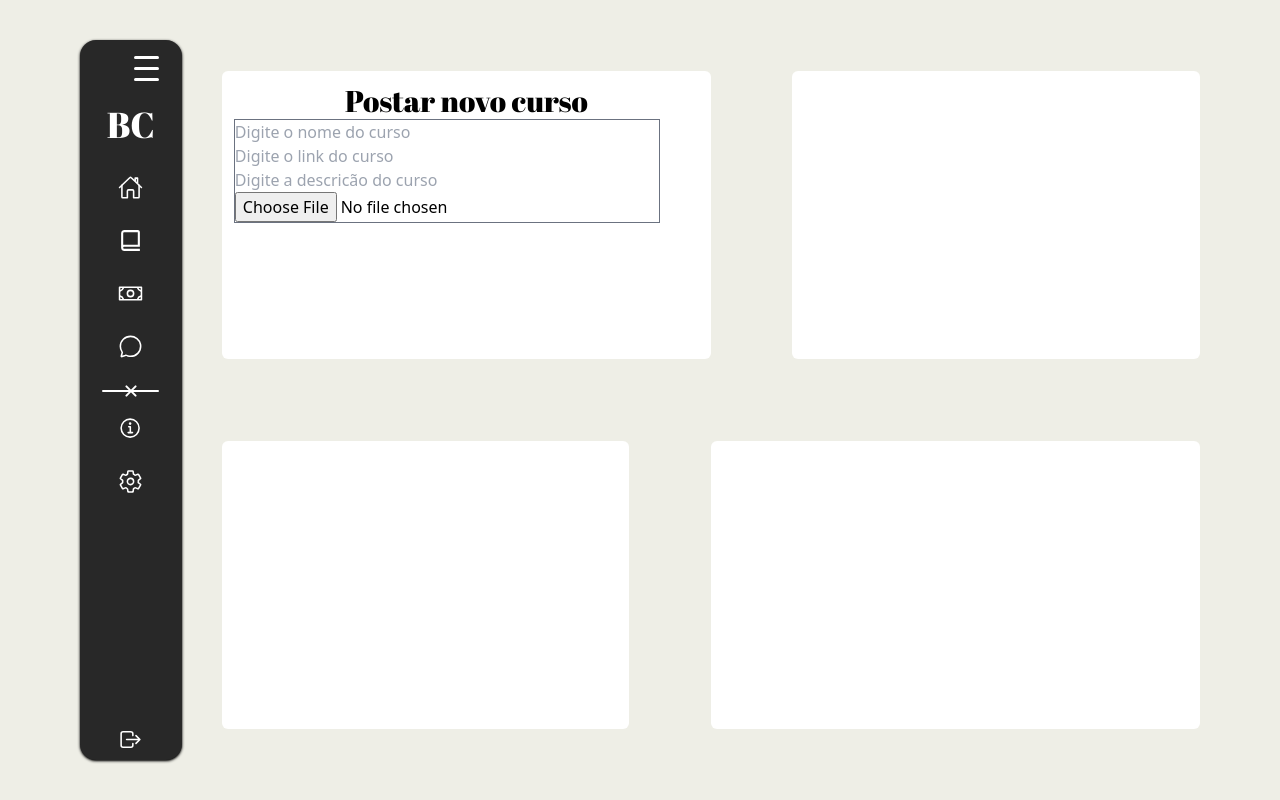
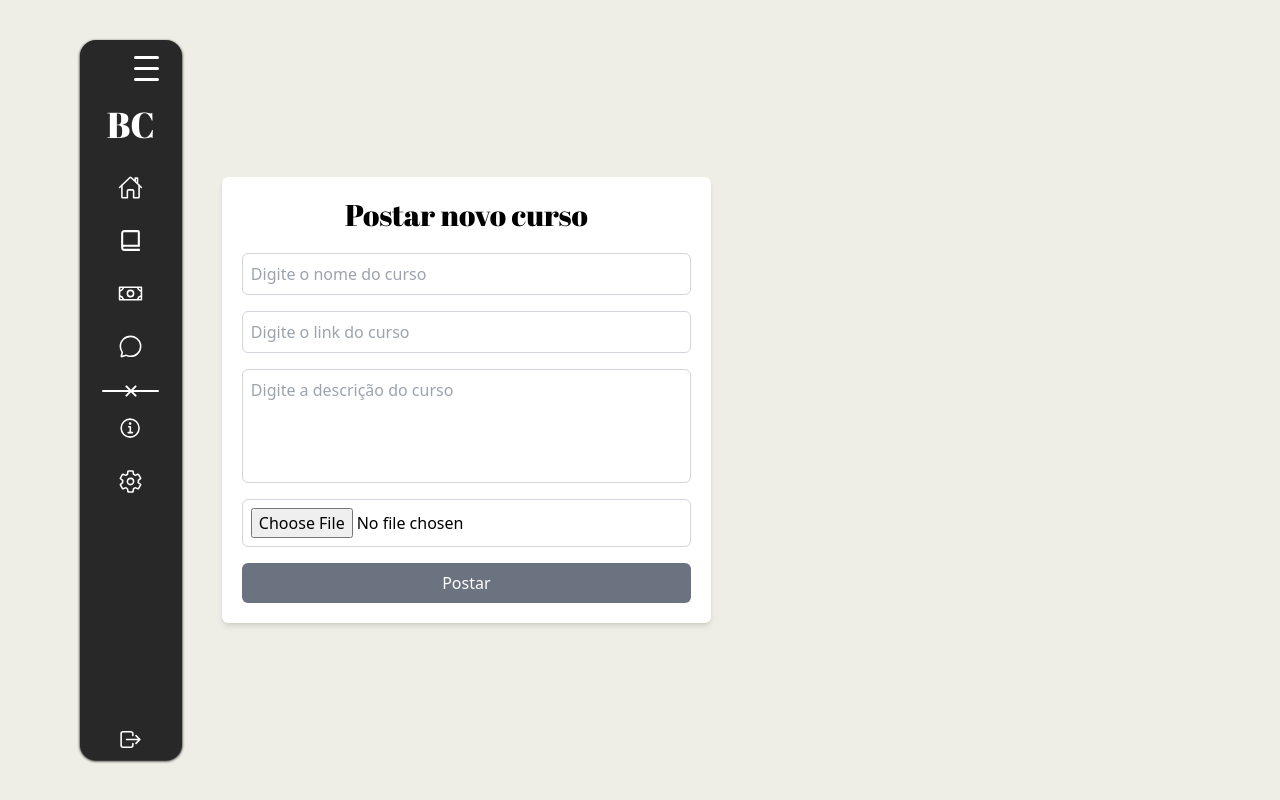
Before and after one commit to Fabrioco/hotmart, a React (Vite) app: page /admin in a window 1280 px wide. Built offline with nearby package versions, Linux system fonts and the light colour scheme.

Commit message:
:sparkles: feat: Sistema de upload de videos

```diff
--- a/package.json
+++ b/package.json
@@ -10,6 +10,7 @@
     "preview": "vite preview"
   },
   "dependencies": {
+    "browser-image-compression": "^2.0.2",
     "chart.js": "^4.4.7",
     "firebase": "^11.0.2",
     "react": "^18.3.1",
--- /dev/null
+++ b/src/pages/Admin/components/UploadVideo/index.tsx
@@ -0,0 +1,146 @@
+import React from "react";
+import { useNotification } from "../../../../contexts/notificationContext";
+import imageCompression from "browser-image-compression";
+import { doc, setDoc } from "firebase/firestore";
+import { db } from "../../../../services/firebaseConnection";
+
+export const UploadVideo = () => {
+  const [title, setTitle] = React.useState<string>("");
+  const [link, setLink] = React.useState<string>("");
+  const [desc, setDesc] = React.useState<string>("");
+  const [isUploading, setIsUploading] = React.useState<boolean>(false);
+  const [file, setFile] = React.useState<File | null>(null);
+
+  const { showNotification } = useNotification();
+
+  const handleImageUpload = async (e: React.ChangeEvent<HTMLInputElement>) => {
+    const selectedFile = e.target.files?.[0];
+    if (selectedFile) {
+      setFile(selectedFile);
+    }
+  };
+
+  const handleButtonClick = async () => {
+    if (!file) {
+      showNotification("Selecione uma imagem", "error");
+      return;
+    }
+
+    try {
+      if (!validateFields()) {
+        showNotification("Preencha todos os campos antes de enviar", "error");
+        return;
+      }
+
+      setIsUploading(true);
+
+      const base64String = await compressAndConvertToBase64(file);
+
+      const docRef = doc(db, "courses", title);
+      await setDoc(docRef, {
+        title,
+        link,
+        desc,
+        thumbnail: base64String,
+      });
+
+      showNotification("Curso postado com sucesso", "success");
+
+      resetForm();
+    } catch (error) {
+      console.error("Erro ao enviar a imagem:", error);
+      showNotification("Erro ao enviar o curso", "error");
+    } finally {
+      setIsUploading(false);
+    }
+  };
+
+  const validateFields = () => {
+    return title.trim() !== "" && link.trim() !== "" && desc.trim() !== "";
+  };
+
+  const compressAndConvertToBase64 = async (file: File) => {
+    const options = {
+      maxSizeMB: 1,
+      maxWidthOrHeight: 1920,
+      useWebWorker: true,
+    };
+
+    const compressedFile = await imageCompression(file, options);
+
+    return new Promise<string>((resolve, reject) => {
+      const reader = new FileReader();
+      reader.readAsDataURL(compressedFile);
+      reader.onload = () => {
+        if (reader.result) {
+          resolve(reader.result.toString());
+        } else {
+          reject("Erro ao converter a imagem para Base64");
+        }
+      };
+      reader.onerror = (error) => reject(error);
+    });
+  };
+
+  const resetForm = () => {
+    setTitle("");
+    setLink("");
+    setDesc("");
+    setFile(null);
+  };
+  return (
+    <div className="bg-white w-6/12 h-auto rounded-md p-5 shadow-md">
+      <h1 className="font-primary text-3xl text-center mb-5">
+        Postar novo curso
+      </h1>
+      <div className="w-full flex flex-col gap-4">
+        <input
+          type="text"
+          placeholder="Digite o nome do curso"
+          id="nomeCurso"
+          className="w-full p-2 border border-gray-300 rounded-md focus:outline-none focus:ring-2 focus:ring-gray-500"
+          onChange={(e) => setTitle(e.target.value)}
+          value={title}
+          disabled={isUploading}
+        />
+        <input
+          type="text"
+          placeholder="Digite o link do curso"
+          id="linkCurso"
+          className="w-full p-2 border border-gray-300 rounded-md focus:outline-none focus:ring-2 focus:ring-gray-500"
+          onChange={(e) => setLink(e.target.value)}
+          value={link}
+          disabled={isUploading}
+        />
+        <textarea
+          placeholder="Digite a descrição do curso"
+          id="descCurso"
+          className="w-full p-2 border border-gray-300 rounded-md focus:outline-none focus:ring-2 focus:ring-gray-500 resize-none"
+          rows={4}
+          onChange={(e) => setDesc(e.target.value)}
+          value={desc}
+          disabled={isUploading}
+        />
+        <input
+          type="file"
+          accept="image/*"
+          id="thumbCurso"
+          className="w-full p-2 border border-gray-300 rounded-md"
+          onChange={handleImageUpload}
+          disabled={isUploading}
+        />
+        <button
+          onClick={handleButtonClick}
+          className={`w-full py-2 px-4 rounded-md text-white transition-all ${
+            isUploading
+              ? "bg-gray-500 cursor-not-allowed"
+              : "bg-gray-500 hover:bg-gray-600"
+          }`}
+          disabled={isUploading}
+        >
+          {isUploading ? "Enviando..." : "Postar"}
+        </button>
+      </div>
+    </div>
+  );
+};
--- a/src/pages/Admin/index.tsx
+++ b/src/pages/Admin/index.tsx
@@ -1,38 +1,9 @@
+import { UploadVideo } from "./components/UploadVideo";
+
 export default function Admin() {
   return (
     <div className="w-full h-full rounded-md flex justify-between items-center flex-wrap gap-5">
-      <div className="bg-white w-6/12 h-2/5 rounded-md p-3">
-        <h1 className="font-primary text-3xl text-center">Postar novo curso</h1>
-        <div className="w-11/12 h-auto flex flex-col border border-gray-500">
-          <input
-            type="text"
-            placeholder="Digite o nome do curso"
-            id="nomeCurso"
-            className="w-full"
-          />
-          <input
-            type="text"
-            placeholder="Digite o link do curso"
-            className="w-full"
-            id="linkCurso"
-          />
-          <input
-            type="text"
-            placeholder="Digite a descricão do curso"
-            className="w-full"
-            id="descCurso"
-          />
-          <input
-            type="file"
-            accept="image/*"
-            className="w-full"
-            id="thumbCurso"
-          />
-        </div>
-      </div>
-      <div className="bg-white w-5/12 h-2/5 rounded-md"></div>
-      <div className="bg-white w-5/12 h-2/5 rounded-md"></div>
-      <div className="bg-white w-6/12 h-2/5 rounded-md"></div>
+      <UploadVideo />
     </div>
   );
 }
```
Also changed, not shown: 1 other file (tests, documents, lock files or other folders).
